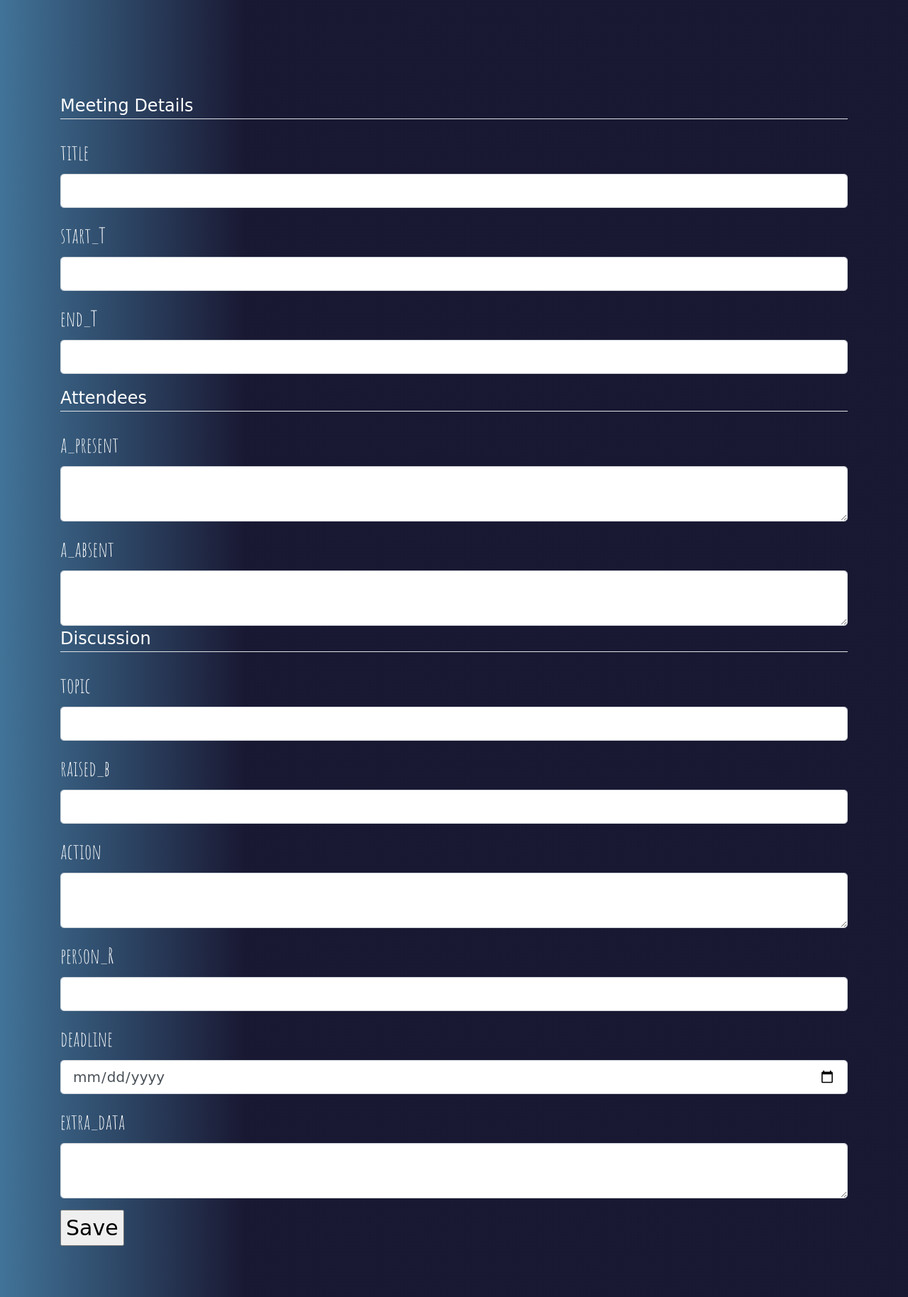
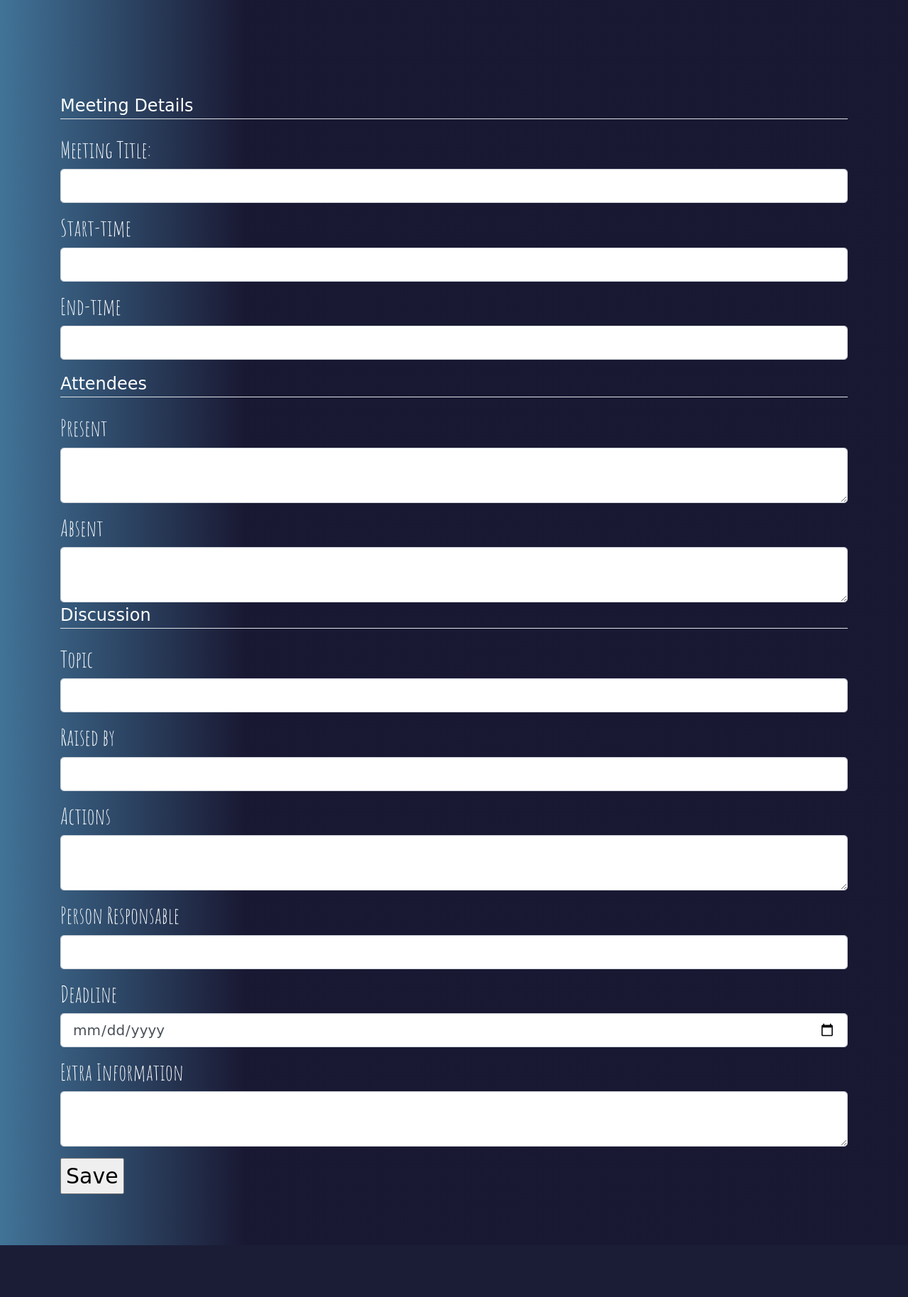
Before and after one commit to EllieRuston/TheMinutesMan, a Flask app: page /minutes in a window 1280 px wide. Shown: the part 220-2048 px from the top of the page at 71% size. After the commit the page ends 1975 px from the top, so only its background shows below. Run offline with Flask 2, Linux system fonts and the light colour scheme; a user stored in the database is signed in; some libraries are stand-ins or nearby versions.

Commit message:
final update

```diff
--- a/website/static/CSS/custom.css
+++ b/website/static/CSS/custom.css
@@ -79,6 +79,9 @@ font-size: 3rem;
 
 .card{
     text-align: right;
+}
 
-
+h3{
+    font-family:'Amatic SC', cursive;
+    font-size: 2rem;
 }
--- a/website/templates/home.html
+++ b/website/templates/home.html
@@ -19,7 +19,7 @@
                 <div class="card-img-overlay">
                 <p class="card title"><h1>{{ note.title }}</h1>Meeting ID: {{note.id}} </p>
                 <p class="card-text">Date:  {{ note.date }}</p>
-                <p class="card title"><h1 >Attendees</h1></p>
+                <p class="card title"><h1>Attendees</h1></p>
                 <p class="card-text">Present:  {{ note.a_present }}</p>
                 <p class="card-text">Appologies:  {{ note.a_absent}}</p>
                 <p class="card title"><h1 >Discussion notes</h1></p>
--- a/website/templates/minutes.html
+++ b/website/templates/minutes.html
@@ -9,49 +9,49 @@
             <div class = "form-group">
                 <legend class = "border-bottom mb-4"> Meeting Details </legend>
                 <div class = "form-group">
-                 {{ form.title.label (class="form-control-label")}}
+                 <h3>Meeting Title:</h3>
                  {{ form.title(class="form-control form-control-lg")}}
                  </div>
 
                  <div class = "form-group">
-                 {{ form.start_T.label (class="form-control-label")}}
+                 <h3>Start-time</h3>
                  {{ form.start_T(class="form-control form-control-lg")}}
                  </div>
                  <div class = "form-group">
-                     {{ form.end_T.label (class="form-control-label")}}
+                    <h3>End-time</h3>
                      {{ form.end_T(class="form-control form-control-lg") }}
                  </div>
                  <legend class = "border-bottom mb-4"> Attendees </legend>
                  <div class = "form-group">
-                     {{ form.a_present.label (class="form-control-label")}}
+                    <h3>Present</h3>
                      {{ form.a_present(class="form-control form-control-lg") }}
                  </div>
                  <div class = "form-group">
-                     {{ form.a_absent.label (class="form-control-label")}}
+                    <h3>Absent</h3>
                      {{ form.a_absent(class="form-control form-control-lg") }}
                 <legend class = "border-bottom mb-4"> Discussion </legend>
                  <div class = "form-group">
-                    {{ form.topic.label (class="form-control-label")}}
+                    <h3>Topic</h3>
                     {{ form.topic(class="form-control form-control-lg") }}
                 </div>
                 <div class = "form-group">
-                    {{ form.raised_by.label (class="form-control-label")}}
+                    <h3>Raised by</h3>
                     {{ form.raised_by(class="form-control form-control-lg") }}
                 </div>
                 <div class = "form-group">
-                    {{ form.action.label (class="form-control-label")}}
+                    <h3>Actions</h3>
                     {{ form.action(class="form-control form-control-lg") }}
                 </div>
                 <div class = "form-group">
-                    {{ form.person_R.label (class="form-control-label")}}
+                    <h3>Person Responsable</h3>
                     {{ form.person_R(class="form-control form-control-lg") }}
                 </div>
                 <div class = "form-group">
-                    {{ form.deadline.label (class="form-control-label")}}
+                   <h3>Deadline</h3>
                     {{ form.deadline(class="form-control form-control-lg") }}
                 </div>
                 <div class = "form-group">
-                    {{ form.extra_data.label (class="form-control-label")}}
+                    <h3>Extra Information</h3>
                     {{ form.extra_data(class="form-control form-control-lg") }}
                 </div>
 
--- a/website/views.py
+++ b/website/views.py
@@ -15,8 +15,6 @@ views = Blueprint('views', __name__)
 @views.route('/', methods=['GET', 'POST'])
 @login_required
 def home():
-
-
 
     return render_template('home.html', user=current_user,)
 
```
Also changed, not shown: website/database.db, 1 other file.
